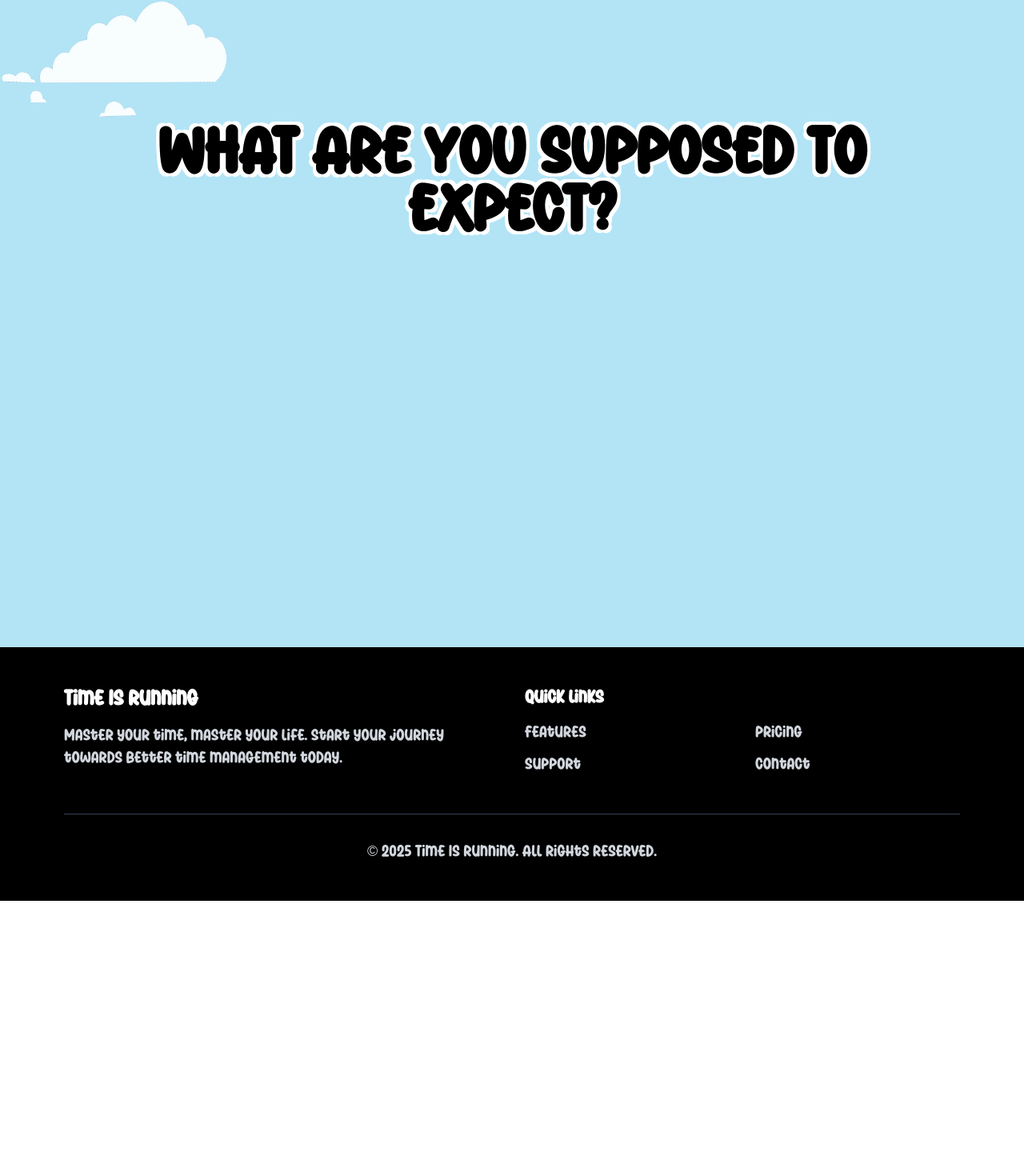
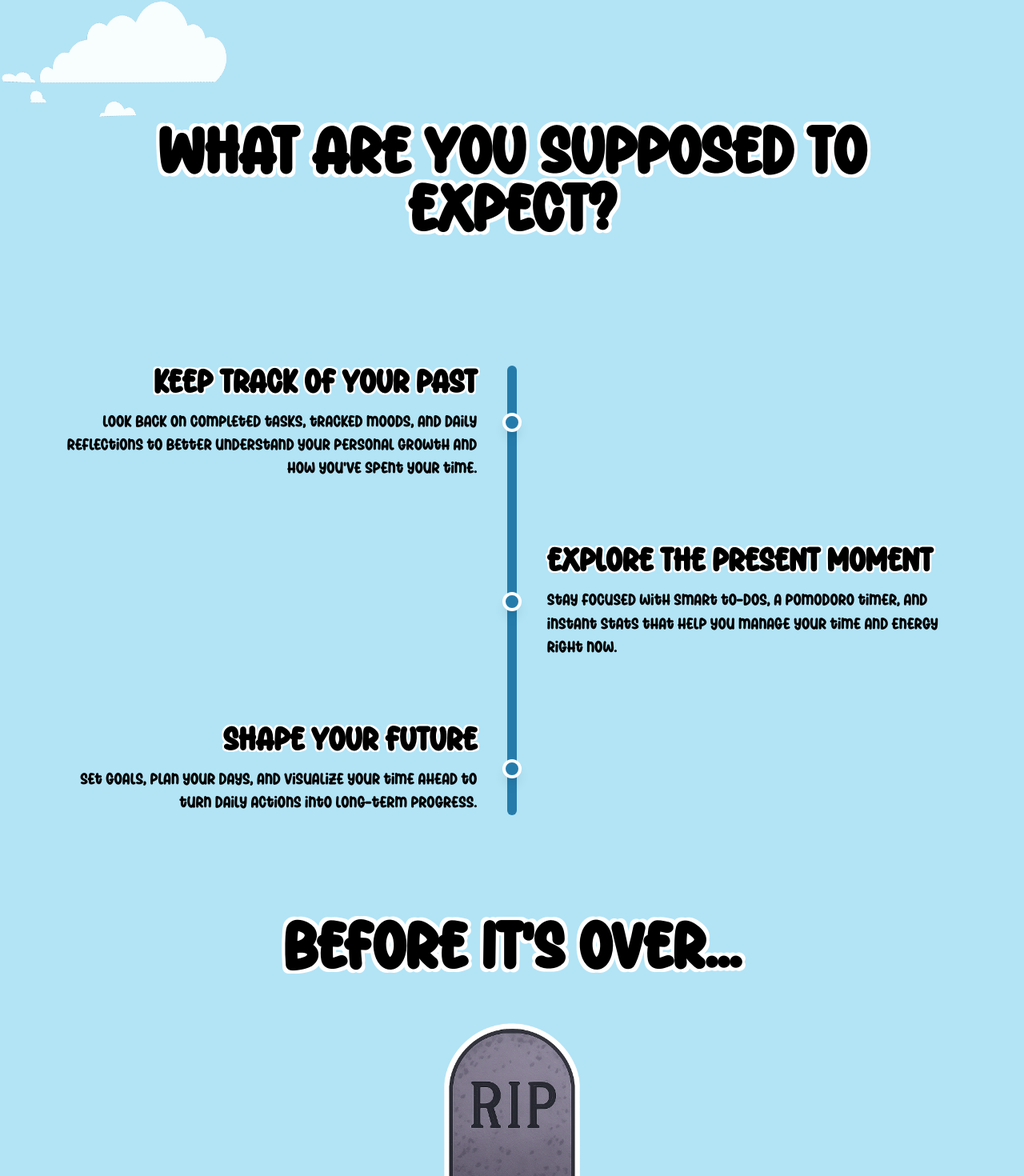
Before and after one commit to I2S9/time-is-running, a Next.js app: page / in a window 1280 px wide. Shown: the part 857-2327 px from the top of the page at 80% size. Before the commit the page ends 1983 px from the top, so only its background shows below. Built offline with nearby package versions, Linux system fonts and the light colour scheme.

Commit message:
Update landing page

```diff
--- a/src/app/components/CurrentTime.tsx
+++ b/src/app/components/CurrentTime.tsx
@@ -16,14 +16,38 @@ export default function CurrentTime() {
 
   useEffect(() => {
     const updateTime = () => {
-      const now = new Date();
-      const cityTime = new Date(now.toLocaleString("en-US", {timeZone: cities[currentCityIndex].timezone}));
-      const hours = cityTime.getHours();
-      const minutes = cityTime.getMinutes();
-      const ampm = hours >= 12 ? 'PM' : 'AM';
-      const displayHours = hours % 12 || 12;
-      const displayMinutes = minutes.toString().padStart(2, '0');
-      setTime(`${displayHours}:${displayMinutes} ${ampm}`);
+      try {
+        const now = new Date();
+        const formatter = new Intl.DateTimeFormat('en-US', {
+          timeZone: cities[currentCityIndex].timezone,
+          hour: 'numeric',
+          minute: '2-digit',
+          hour12: true
+        });
+
+        let formattedTime = formatter.format(now);
+
+        // Forcer le format uniforme avec espace avant PM/AM
+        formattedTime = formattedTime.replace(/(\d+):(\d+)([AP]M)/, (match, hour, minute, period) => {
+          return `${hour}:${minute} ${period}`;
+        });
+
+        setTime(formattedTime);
+      } catch (error) {
+        console.error('Error updating time:', error);
+        // Fallback en cas d'erreur
+        const now = new Date();
+        const formatter = new Intl.DateTimeFormat('en-US', {
+          hour: 'numeric',
+          minute: '2-digit',
+          hour12: true
+        });
+        let formattedTime = formatter.format(now);
+        formattedTime = formattedTime.replace(/(\d+):(\d+)([AP]M)/, (match, hour, minute, period) => {
+          return `${hour}:${minute} ${period}`;
+        });
+        setTime(formattedTime);
+      }
     };
 
     updateTime();
--- a/src/app/layout.tsx
+++ b/src/app/layout.tsx
@@ -9,7 +9,7 @@ const playfullDaily = localFont({
 });
 
 export const metadata: Metadata = {
-  title: "Time Is Running",
+  title: "Time is running",
   description: "Manage your time effectively with our time management application",
 };
 
--- a/src/app/page.tsx
+++ b/src/app/page.tsx
@@ -102,7 +102,7 @@ export default function Home() {
                 alt="Alarm Clock"
                 width={200}
                 height={200}
-                className="w-20 h-20 sm:w-24 sm:h-24 md:w-32 md:h-32 lg:w-40 lg:h-40 xl:w-48 xl:h-48"
+                className="w-24 h-24 sm:w-32 sm:h-32 md:w-40 md:h-40 lg:w-48 lg:h-48 xl:w-56 xl:h-56"
               />
             </div>
             <div className="flex justify-center">
@@ -130,23 +130,122 @@ export default function Home() {
       </main>
 
       {/* Bottom Section */}
-      <section className="relative z-10 px-4 py-20 md:py-32">
+      <section className="relative z-10 px-4 py-20 md:py-32 pb-8 md:pb-12">
+        <div className="max-w-6xl mx-auto text-center">
+          <h2 className="text-4xl md:text-6xl lg:text-7xl font-bold text-black mb-32 md:mb-40"
+              style={{
+                fontFamily: 'var(--font-playfull-daily)',
+                textShadow: '4px 4px 0px white, -4px -4px 0px white, 4px -4px 0px white, -4px 4px 0px white, 2px 2px 0px white, -2px -2px 0px white, 2px -2px 0px white, -2px 2px 0px white'
+              }}>
+            WHAT ARE YOU SUPPOSED TO EXPECT?
+          </h2>
+
+          {/* Timeline Section */}
+          <div className="relative">
+            {/* Blue Timeline Line */}
+            <div className="absolute left-1/2 transform -translate-x-1/2 w-2 md:w-3 h-full bg-[#257CAB] rounded-full"></div>
+
+            {/* Timeline Content */}
+            <div className="relative z-10">
+              {/* Past Section */}
+              <div className="flex flex-col md:flex-row items-center mb-16 md:mb-20">
+                <div className="w-full md:w-1/2 md:pr-8 text-right">
+                  <h3 className="text-2xl md:text-3xl lg:text-4xl font-bold text-black mb-4"
+                      style={{
+                        fontFamily: 'var(--font-playfull-daily)',
+                        textShadow: '2px 2px 0px white, -2px -2px 0px white, 2px -2px 0px white, -2px 2px 0px white'
+                      }}>
+                    KEEP TRACK OF YOUR PAST
+                  </h3>
+                  <p className="text-sm md:text-base lg:text-lg text-black leading-relaxed"
+                     style={{ fontFamily: 'var(--font-playfull-daily)' }}>
+                                         Look back on completed tasks, tracked moods, and daily reflections to better understand your personal growth and how you&apos;ve spent your time.
+                  </p>
+                </div>
+                <div className="w-4 h-4 md:w-6 md:h-6 bg-[#257CAB] rounded-full border-4 border-white shadow-lg my-4 md:my-0"></div>
+                <div className="w-full md:w-1/2 md:pl-8 text-left">
+                  {/* Empty space for balance */}
+                </div>
+              </div>
+
+              {/* Present Section */}
+              <div className="flex flex-col md:flex-row items-center mb-16 md:mb-20">
+                <div className="w-full md:w-1/2 md:pr-8 text-right">
+                  {/* Empty space for balance */}
+                </div>
+                <div className="w-4 h-4 md:w-6 md:h-6 bg-[#257CAB] rounded-full border-4 border-white shadow-lg my-4 md:my-0"></div>
+                <div className="w-full md:w-1/2 md:pl-8 text-left">
+                  <h3 className="text-2xl md:text-3xl lg:text-4xl font-bold text-black mb-4"
+                      style={{
+                        fontFamily: 'var(--font-playfull-daily)',
+                        textShadow: '2px 2px 0px white, -2px -2px 0px white, 2px -2px 0px white, -2px 2px 0px white'
+                      }}>
+                    EXPLORE THE PRESENT MOMENT
+                  </h3>
+                  <p className="text-sm md:text-base lg:text-lg text-black leading-relaxed"
+                     style={{ fontFamily: 'var(--font-playfull-daily)' }}>
+                    Stay focused with smart to-dos, a Pomodoro timer, and instant stats that help you manage your time and energy right now.
+                  </p>
+                </div>
+              </div>
+
+              {/* Future Section */}
+              <div className="flex flex-col md:flex-row items-center">
+                <div className="w-full md:w-1/2 md:pr-8 text-right">
+                  <h3 className="text-2xl md:text-3xl lg:text-4xl font-bold text-black mb-4"
+                      style={{
+                        fontFamily: 'var(--font-playfull-daily)',
+                        textShadow: '2px 2px 0px white, -2px -2px 0px white, 2px -2px 0px white, -2px 2px 0px white'
+                      }}>
+                    SHAPE YOUR FUTURE
+                  </h3>
+                  <p className="text-sm md:text-base lg:text-lg text-black leading-relaxed"
+                     style={{ fontFamily: 'var(--font-playfull-daily)' }}>
+                    Set goals, plan your days, and visualize your time ahead to turn daily actions into long-term progress.
+                  </p>
+                </div>
+                <div className="w-4 h-4 md:w-6 md:h-6 bg-[#257CAB] rounded-full border-4 border-white shadow-lg my-4 md:my-0"></div>
+                <div className="w-full md:w-1/2 md:pl-8 text-left">
+                  {/* Empty space for balance */}
+                </div>
+              </div>
+            </div>
+          </div>
+        </div>
+      </section>
+
+      {/* Before it's over section */}
+      <section className="relative z-10 px-4 py-16 md:py-20">
         <div className="max-w-6xl mx-auto text-center">
           <h2 className="text-4xl md:text-6xl lg:text-7xl font-bold text-black"
               style={{
                 fontFamily: 'var(--font-playfull-daily)',
                 textShadow: '4px 4px 0px white, -4px -4px 0px white, 4px -4px 0px white, -4px 4px 0px white, 2px 2px 0px white, -2px -2px 0px white, 2px -2px 0px white, -2px 2px 0px white'
               }}>
-            WHAT ARE YOU SUPPOSED TO EXPECT?
+            BEFORE IT&apos;S OVER...
           </h2>
         </div>
       </section>
 
       {/* Large spacing before footer */}
-      <div className="h-48 md:h-64 lg:h-96 bg-[#B2E4F6]"></div>
+      <div className="h-32 md:h-48 lg:h-64 bg-[#B2E4F6]"></div>
+
+      {/* Rip image positioned on blue zone */}
+      <div className="relative">
+        <div className="absolute -top-58 md:-top-66 lg:-top-74 left-1/2 transform -translate-x-1/2 z-0">
+          <Image
+            src="/images/rip.png"
+            alt="Rip"
+            width={300}
+            height={200}
+            className="w-48 md:w-64 lg:w-80"
+            style={{ height: 'auto' }}
+          />
+        </div>
+      </div>
 
       {/* Footer */}
-      <footer className="relative z-10 bg-black text-white py-12">
+      <footer className="relative z-10 bg-black text-white py-8">
         <div className="max-w-6xl mx-auto px-4">
           <div className="grid grid-cols-1 md:grid-cols-2 gap-8">
             <div>
```
Also changed, not shown: public/images/rip.png (added).
